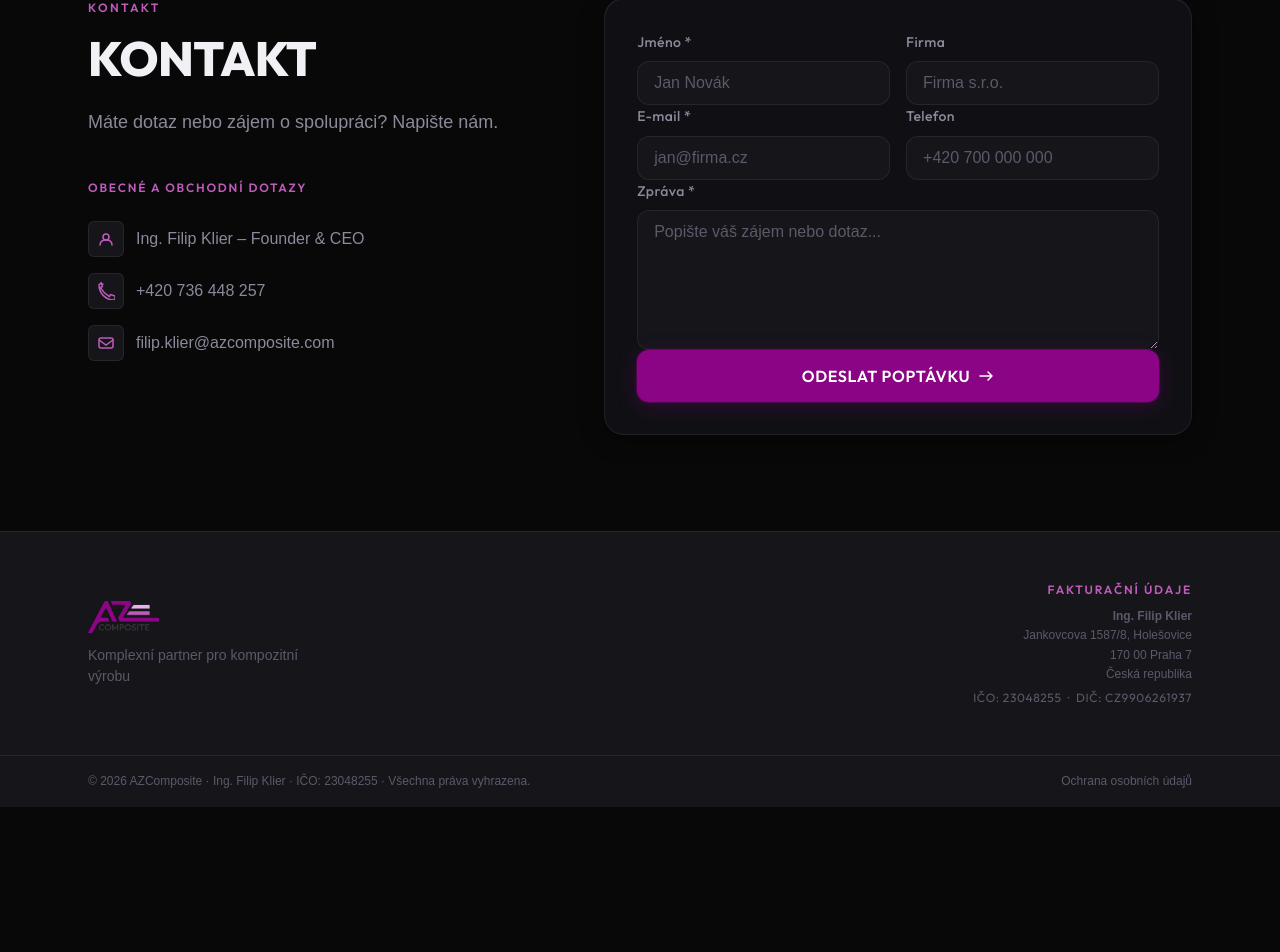
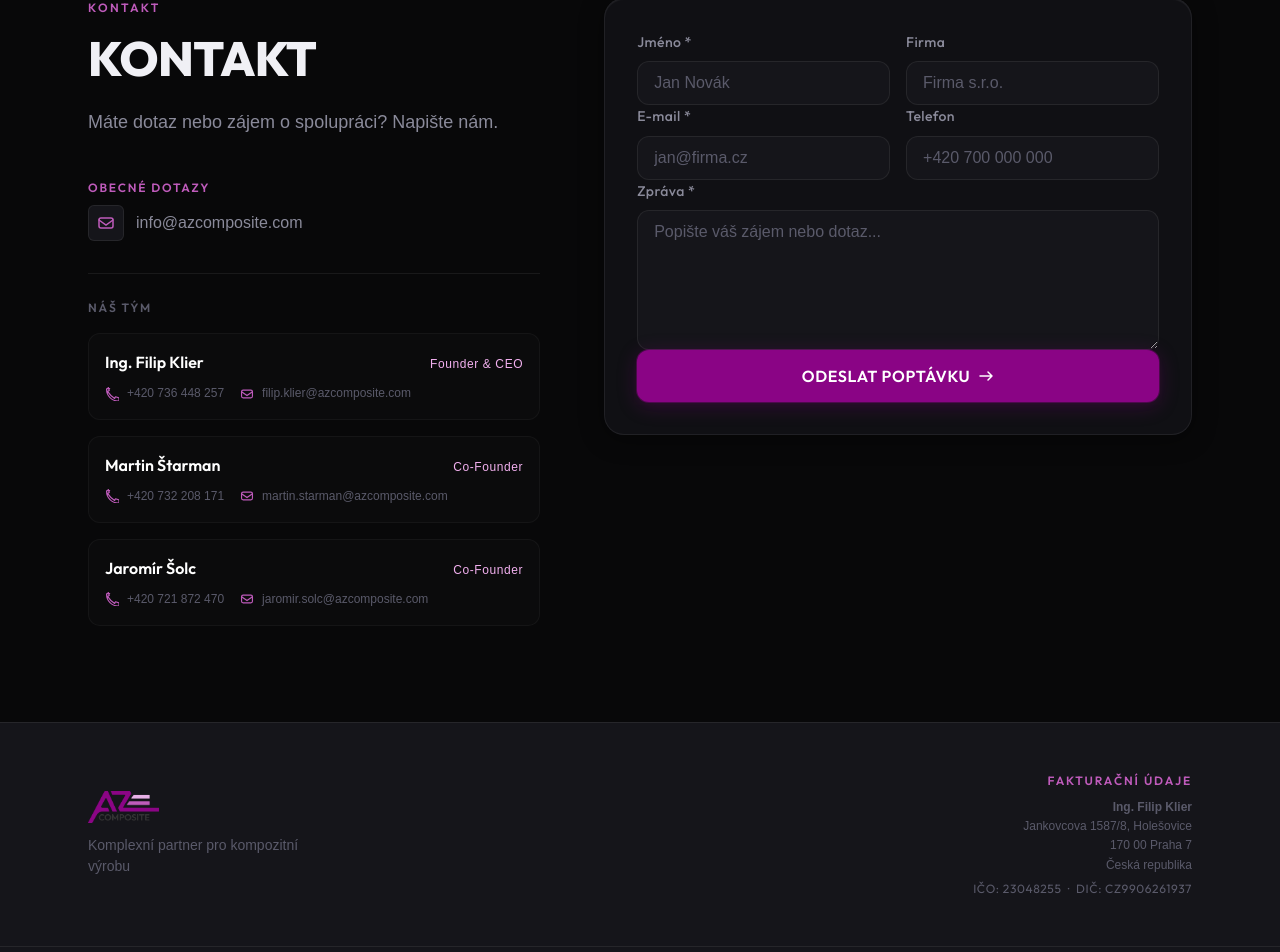
Before and after one commit to martinstar77/az-composite-web, a Next.js app: page /cs in a window 1280 px wide. Shown: the part 4186-5138 px from the top of the page. Before the commit the page ends 4993 px from the top, so only its background shows below. Built offline with nearby package versions, Linux system fonts and the light colour scheme; a web font is replaced by a local one.

Commit message:
feat(contact): expand contacts with three team members and general email

```diff
--- a/components/Contact/Contact.module.css
+++ b/components/Contact/Contact.module.css
@@ -28,12 +28,99 @@
   margin-bottom: var(--space-10);
 }
 
-.contactDetails {
+.generalBlock {
+  margin-bottom: var(--space-8);
+}
+
+.teamSection {
+  margin-top: var(--space-8);
+  border-top: 1px solid var(--color-border);
+  padding-top: var(--space-6);
+}
+
+.teamHeading {
+  font-family: var(--font-heading);
+  font-size: var(--text-xs);
+  font-weight: 600;
+  letter-spacing: 0.15em;
+  text-transform: uppercase;
+  color: var(--color-text-muted);
+  margin-bottom: var(--space-4);
+}
+
+.membersGrid {
   display: flex;
   flex-direction: column;
   gap: var(--space-4);
-  margin-bottom: var(--space-8);
 }
+
+.memberCard {
+  background: rgba(255, 255, 255, 0.015);
+  border: 1px solid rgba(255, 255, 255, 0.04);
+  border-radius: var(--radius-md);
+  padding: var(--space-4);
+  display: flex;
+  flex-direction: column;
+  gap: var(--space-2);
+  transition: all var(--transition-fast);
+}
+
+@media (hover: hover) {
+  .memberCard:hover {
+    background: rgba(255, 255, 255, 0.03);
+    border-color: rgba(168, 85, 247, 0.2);
+  }
+}
+
+.memberInfo {
+  display: flex;
+  align-items: baseline;
+  justify-content: space-between;
+  flex-wrap: wrap;
+  gap: var(--space-2);
+}
+
+.memberName {
+  font-family: var(--font-heading);
+  font-size: var(--text-base);
+  font-weight: 600;
+  color: var(--color-white);
+}
+
+.memberRole {
+  font-size: var(--text-xs);
+  color: var(--color-purple-light);
+  font-weight: 500;
+  letter-spacing: 0.05em;
+}
+
+.memberContacts {
+  display: flex;
+  gap: var(--space-4);
+  flex-wrap: wrap;
+}
+
+.memberContactItem {
+  display: inline-flex;
+  align-items: center;
+  gap: var(--space-2);
+  font-size: var(--text-xs);
+  color: var(--color-text-muted);
+  transition: color var(--transition-fast);
+  touch-action: manipulation;
+}
+
+@media (hover: hover) {
+  .memberContactItem:hover {
+    color: var(--color-purple-light);
+  }
+}
+
+.memberIcon {
+  color: var(--color-purple-mid);
+  flex-shrink: 0;
+}
+
 
 .contactRole {
   font-family: var(--font-heading);
--- a/components/Contact/Contact.tsx
+++ b/components/Contact/Contact.tsx
@@ -18,6 +18,15 @@
   const t = useTranslations("contact");
   const tf = useTranslations("contact.form");
   const ti = useTranslations("contact.info");
+
+  interface Member {
+    name: string;
+    role: string;
+    phone: string;
+    email: string;
+  }
+
+  const members = (ti.raw("members") || []) as Member[];
   const [status, setStatus] = useState<"idle" | "loading" | "success" | "error">("idle");
 
   const { register, handleSubmit, reset, formState: { errors } } = useForm<FormData>();
@@ -54,37 +63,46 @@
             <h2 className="section-heading">{t("heading")}</h2>
             <p className={styles.subheading}>{t("subheading")}</p>
 
-            <div className={styles.contactDetails}>
+            <div className={styles.generalBlock}>
               <p className={styles.contactRole}>{ti("general")}</p>
-
-              <div className={styles.contactItem}>
-                <div className={styles.contactIcon}>
-                  <svg width="18" height="18" viewBox="0 0 18 18" fill="none" aria-hidden="true">
-                    <circle cx="9" cy="7" r="3" stroke="currentColor" strokeWidth="1.5"/>
-                    <path d="M3 15c0-3.3 2.7-5 6-5s6 1.7 6 5" stroke="currentColor" strokeWidth="1.5" strokeLinecap="round"/>
-                  </svg>
-                </div>
-                <span>{ti("name")}</span>
-              </div>
-
-              <a href={`tel:${ti("phone").replace(/\s/g, "")}`} className={styles.contactItem}>
-                <div className={styles.contactIcon}>
-                  <svg width="18" height="18" viewBox="0 0 18 18" fill="none" aria-hidden="true">
-                    <path d="M6 2H3C2.4 2 2 2.4 2 3c0 8.3 6.7 15 15 15 .6 0 1-.4 1-1v-3l-4.5-1.5-1.1 2.2C9.7 13 5 8.3 3.3 5.6L5.5 4.5 4 0" stroke="currentColor" strokeWidth="1.5" strokeLinecap="round" strokeLinejoin="round"/>
-                  </svg>
-                </div>
-                <span>{ti("phone")}</span>
-              </a>
-
-              <a href={`mailto:${ti("email")}`} className={styles.contactItem}>
+              <a href={`mailto:${ti("general_email")}`} className={styles.contactItem}>
                 <div className={styles.contactIcon}>
                   <svg width="18" height="18" viewBox="0 0 18 18" fill="none" aria-hidden="true">
                     <rect x="2" y="4" width="14" height="10" rx="2" stroke="currentColor" strokeWidth="1.5"/>
                     <path d="M2 6l7 5 7-5" stroke="currentColor" strokeWidth="1.5" strokeLinecap="round"/>
                   </svg>
                 </div>
-                <span>{ti("email")}</span>
+                <span>{ti("general_email")}</span>
               </a>
+            </div>
+
+            <div className={styles.teamSection}>
+              <h3 className={styles.teamHeading}>{ti("team_heading")}</h3>
+              <div className={styles.membersGrid}>
+                {members.map((member, idx) => (
+                  <div key={idx} className={styles.memberCard}>
+                    <div className={styles.memberInfo}>
+                      <span className={styles.memberName}>{member.name}</span>
+                      <span className={styles.memberRole}>{member.role}</span>
+                    </div>
+                    <div className={styles.memberContacts}>
+                      <a href={`tel:${member.phone.replace(/\s/g, "")}`} className={styles.memberContactItem}>
+                        <svg width="14" height="14" viewBox="0 0 18 18" fill="none" aria-hidden="true" className={styles.memberIcon}>
+                          <path d="M6 2H3C2.4 2 2 2.4 2 3c0 8.3 6.7 15 15 15 .6 0 1-.4 1-1v-3l-4.5-1.5-1.1 2.2C9.7 13 5 8.3 3.3 5.6L5.5 4.5 4 0" stroke="currentColor" strokeWidth="1.5" strokeLinecap="round" strokeLinejoin="round"/>
+                        </svg>
+                        {member.phone}
+                      </a>
+                      <a href={`mailto:${member.email}`} className={styles.memberContactItem}>
+                        <svg width="14" height="14" viewBox="0 0 18 18" fill="none" aria-hidden="true" className={styles.memberIcon}>
+                          <rect x="2" y="4" width="14" height="10" rx="2" stroke="currentColor" strokeWidth="1.5"/>
+                          <path d="M2 6l7 5 7-5" stroke="currentColor" strokeWidth="1.5" strokeLinecap="round"/>
+                        </svg>
+                        {member.email}
+                      </a>
+                    </div>
+                  </div>
+                ))}
+              </div>
             </div>
           </div>
 
--- a/messages/cs.json
+++ b/messages/cs.json
@@ -114,10 +114,29 @@
       "error": "Chyba při odesílání. Zkuste to prosím znovu."
     },
     "info": {
-      "general": "Obecné a obchodní dotazy",
-      "name": "Ing. Filip Klier – Founder & CEO",
-      "phone": "+420 736 448 257",
-      "email": "filip.klier@azcomposite.com",
+      "general": "Obecné dotazy",
+      "general_email": "info@azcomposite.com",
+      "team_heading": "Náš tým",
+      "members": [
+        {
+          "name": "Ing. Filip Klier",
+          "role": "Founder & CEO",
+          "phone": "+420 736 448 257",
+          "email": "filip.klier@azcomposite.com"
+        },
+        {
+          "name": "Martin Štarman",
+          "role": "Co-Founder",
+          "phone": "+420 732 208 171",
+          "email": "martin.starman@azcomposite.com"
+        },
+        {
+          "name": "Jaromír Šolc",
+          "role": "Co-Founder",
+          "phone": "+420 721 872 470",
+          "email": "jaromir.solc@azcomposite.com"
+        }
+      ],
       "billing_heading": "Fakturační údaje",
       "billing_name": "Ing. Filip Klier",
       "billing_address": "Jankovcova 1587/8, Holešovice",
--- a/messages/en.json
+++ b/messages/en.json
@@ -114,10 +114,29 @@
       "error": "Sending failed. Please try again."
     },
     "info": {
-      "general": "General & business inquiries",
-      "name": "Ing. Filip Klier – Founder & CEO",
-      "phone": "+420 736 448 257",
-      "email": "filip.klier@azcomposite.com",
+      "general": "General Inquiries",
+      "general_email": "info@azcomposite.com",
+      "team_heading": "Our Team",
+      "members": [
+        {
+          "name": "Ing. Filip Klier",
+          "role": "Founder & CEO",
+          "phone": "+420 736 448 257",
+          "email": "filip.klier@azcomposite.com"
+        },
+        {
+          "name": "Martin Štarman",
+          "role": "Co-Founder",
+          "phone": "+420 732 208 171",
+          "email": "martin.starman@azcomposite.com"
+        },
+        {
+          "name": "Jaromír Šolc",
+          "role": "Co-Founder",
+          "phone": "+420 721 872 470",
+          "email": "jaromir.solc@azcomposite.com"
+        }
+      ],
       "billing_heading": "Billing Details",
       "billing_name": "Ing. Filip Klier",
       "billing_address": "Jankovcova 1587/8, Holešovice",
```
